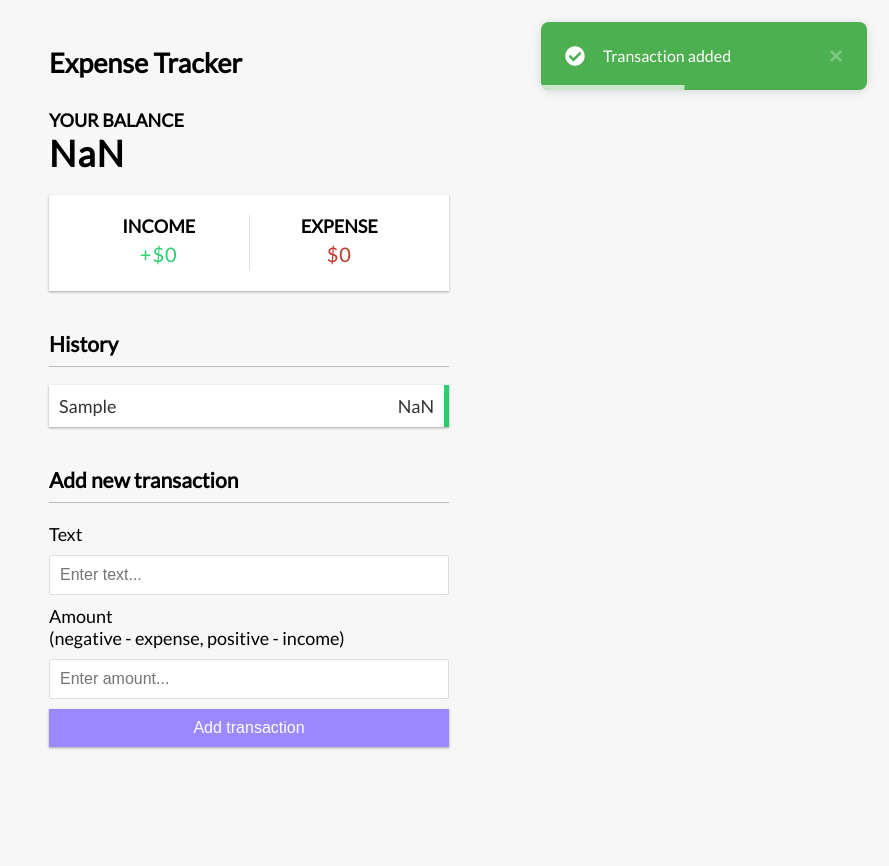
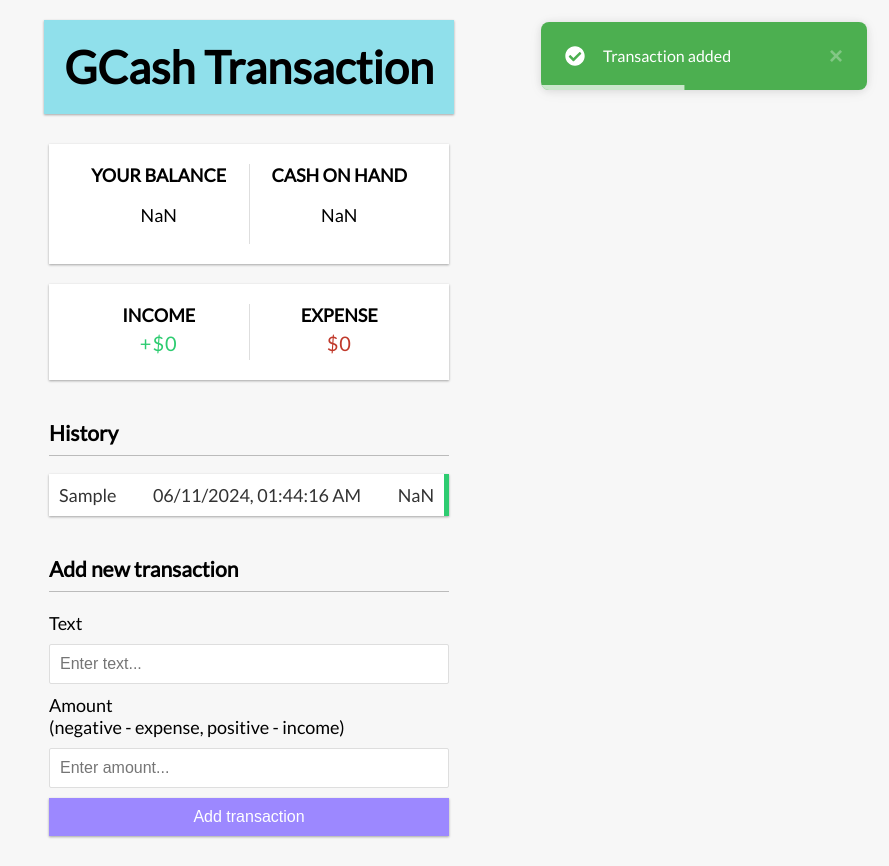
Before and after one commit to fretzestavillo/vue-exercise, a Vue app: page / in a window 1280 px wide. Both pictures are taken after typing "Sample", "Sample" into the empty fields and a click on the button "Add transaction". Shown: the whole page, without its empty margins (391-1280 px from the left). Before the commit the page ends 800 px from the top, so only its background shows below. Built offline with nearby package versions, Linux system fonts and the light colour scheme.

Commit message:
added date on history component

```diff
--- a/src/App.vue
+++ b/src/App.vue
@@ -1,7 +1,7 @@
 <template>
   <Header/>
   <div class="container">
-    <Balance :total="+total"/>
+    <Balance :total="+total" />
     <IncomeExpenses :income="+income" :expenses="+expenses"/>
     <TransactionList :transactions="transactions"
     @transactionDeleted="handleTransactionDeleted" />
@@ -37,15 +37,6 @@
 
 
 
-
-
-
-  // { id: 1, text: 'Flower', amount: -19.99 },
-  // { id: 2, text: 'Salary', amount: 299.97 },
-  // { id: 3, text: 'Book', amount: -10 },
-  // { id: 4, text: 'Camera', amount: 150 },
-
-
 // Get total
 
 const total = computed(() =>{
@@ -53,6 +44,17 @@
     return acc + transaction.amount;
   }, 0);
 });
+
+
+
+
+// Get total2
+
+// const total2 = computed(() =>{
+//   return transactions.value.reduce((acc, transaction) => {
+//     return acc + transaction.total2;
+//   }, 0);
+// });
 
 
 // Get income
@@ -84,7 +86,8 @@
   transactions.value.push({
     id: generateUniqueId(),
     text: transactionData.text,
-    amount: transactionData.amount
+    amount: transactionData.amount,
+    date: transactionData.date
   });
 
     saveTransactionsToLocalStorage();
--- a/src/assets/style.css
+++ b/src/assets/style.css
@@ -24,6 +24,17 @@
   margin: 30px auto;
   width: 400px;
 }
+
+h2 {
+  background-color: #90e0eb;
+  box-shadow: var(--box-shadow);
+  padding: 20px;
+  display: flex;
+  justify-content: space-between;
+  margin: 20px 0;
+  font-size: 45px;
+}
+
 
 h1 {
   letter-spacing: 1px;
--- a/src/components/AddTransaction.vue
+++ b/src/components/AddTransaction.vue
@@ -31,6 +31,8 @@
 
 
 
+
+
 const onSubmit = () => {
   if(!text.value || !amount.value){
     toast.error('Both fiels must be filled');
@@ -39,7 +41,18 @@
   const transactionData = {
     text: text.value,
     amount: parseFloat(amount.value),
+    date: new Date().toLocaleString('en-US', {
+    hour12: true,
+    year: 'numeric',
+    month: '2-digit',
+    day: '2-digit',
+    hour: '2-digit',
+    minute: '2-digit',
+    second: '2-digit'
+  }), // 12-hour format with AM/PM
+
   };
+
 
 emit('transactionSubmitted', transactionData);
 
--- a/src/components/Balance.vue
+++ b/src/components/Balance.vue
@@ -1,7 +1,19 @@
 <template>
-  <h4>Your Balance</h4>
-  <h1 id="balance">{{ total }}</h1>
+ <div class="inc-exp-container">
+        <div>
+          <h4>Your Balance</h4>
+          <p id="balance" >{{ total }}</p>
+        </div>
+        <div>
+          <h4>Cash on Hand</h4>
+          <p id="balance" >{{ total }}</p>
+        </div>
+      </div>
 </template>
+
+
+
+
 
 
 
--- a/src/components/Header.vue
+++ b/src/components/Header.vue
@@ -1,3 +1,3 @@
 <template>
-  <h2>Expense Tracker</h2>
+  <h2>GCash Transaction</h2>
 </template>
--- a/src/components/TransactionList.vue
+++ b/src/components/TransactionList.vue
@@ -3,8 +3,10 @@
       <ul id="list" class="list">
         <li v-for="transaction in transactions" :key="transaction.id" :class="transaction.amount < 0 ? 'minus': 'plus'">
 
-           {{ transaction.text }} <span> {{ transaction.amount }}</span><button @click="deleteTransaction(transaction.id)" class="delete-btn">x</button>
-
+           <span> {{ transaction.text }}</span>
+           <span> {{ transaction.date }}</span>
+           <span> {{ transaction.amount }}</span>
+           <button @click="deleteTransaction(transaction.id)" class="delete-btn">x</button>
         </li>
         </ul>
 </template>
--- a/vue.config.js
+++ /dev/null
@@ -1,5 +0,0 @@
-module.exports = {
-  publicPath: process.env.NODE_ENV === 'production'
-    ? '/vue-exercise/'
-    : '/'
-}
```
